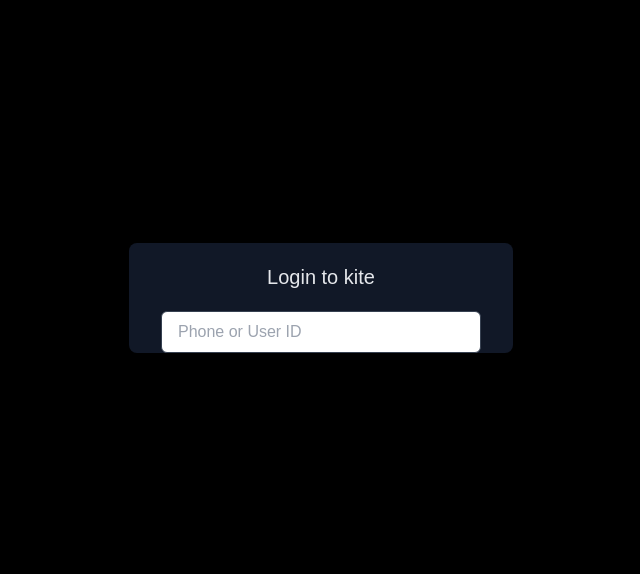
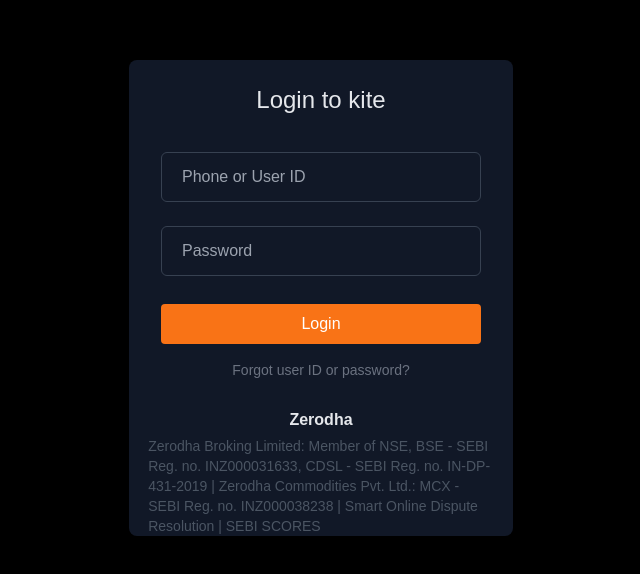
Before and after one commit to RikenMor001/Zerodha_Kite, a Next.js app: page / in a window 1280 px wide. Shown: the part 102-676 px from the top of the page, without its empty margins (319-959 px from the left). Built offline with nearby package versions, Linux system fonts and the light colour scheme.

Commit message:
Update page.tsx

```diff
--- a/app/page.tsx
+++ b/app/page.tsx
@@ -1,11 +1,13 @@
-"use client"
-import { ChangeEvent, useState } from "react"
+"use client";
+import { ChangeEvent, useState } from "react";
 
-export default function home(){
-  const [ userId, setUserId ] = useState<string | any>();
-  return <div className="flex justify-center items-center bg-black min-h-screen text-gray-200">
+export default function Home() {
+  const [userId, setUserId] = useState<string | any>();
+
+  return (
+    <div className="flex justify-center items-center bg-black min-h-screen text-gray-200">
       <div className="rounded-lg shadow-lg w-96 bg-gray-900">
-      <div className="flex flex-col justify-center items-center font-lightweight text-xl p-5">
+        <div className="flex flex-col justify-center items-center font-lightweight text-2xl p-6 text-gray-200">
           Login to kite
         </div>
         <div>
@@ -14,25 +16,52 @@
             type="text"
             onChange={(e) => setUserId(e.target.value)}
           />
+          <Input
+            placeholder="Password"
+            type="password"
+            onChange={(e) => setUserId(e.target.value)}
+          />
+        </div>
+        <div className="flex justify-center items-center p-4">
+          <button className="w-80 bg-orange-500 text-white py-2 rounded hover:bg-orange-600">
+            Login
+          </button>
+        </div>
+        <div className="flex justify-center items-center text-sm text-gray-500 hover:text-orange-600 mb-6">
+          <button>
+          Forgot user ID or password?
+          </button>
+        </div>
+        <div className="flex justify-center font-semibold text-gray-200 p-1">
+          Zerodha
+        </div>
+        <p>
+          <div className="flex justify-center items-center text-sm text-gray-600">
+            <div className="w-[90%]">
+            Zerodha Broking Limited: Member of NSE, BSE ‐ SEBI Reg. no. INZ000031633, CDSL ‐ SEBI Reg. no. IN-DP-431-2019 | Zerodha Commodities Pvt. Ltd.: MCX ‐ SEBI Reg. no. INZ000038238 | Smart Online Dispute Resolution | SEBI SCORES
             </div>
           </div>
+        </p>
       </div>
+    </div>
+  );
 }
 
-interface LoginProps{
-  placeholder: string
-  type: string
-  onChange: (e: ChangeEvent<HTMLInputElement>) => void
+interface LoginProps {
+  placeholder: string;
+  type: string;
+  onChange: (e: ChangeEvent<HTMLInputElement>) => void;
 }
 
-export function Input({ placeholder, type, onChange}: LoginProps){
-  return <div className="flex justify-center items-center">
+export function Input({ placeholder, type, onChange }: LoginProps) {
+  return (
+    <div className="flex justify-center items-center p-3">
       <input
-      className="flex flex-col w-80 rounded-md border border-gray-700 text-md text-gray-500 px-4 py-2 justify-center items-center"
-      placeholder={ placeholder }
+        className="flex w-80 rounded-md border border-gray-700 text-md text-gray-500 px-5 py-3 bg-gray-900 justify-center items-center"
+        placeholder={placeholder}
         type={type}
         onChange={onChange}
-    >
-    </input>
+      />
     </div>
+  );
 }
```
Lines whose indentation alone changed are shown as unchanged.
